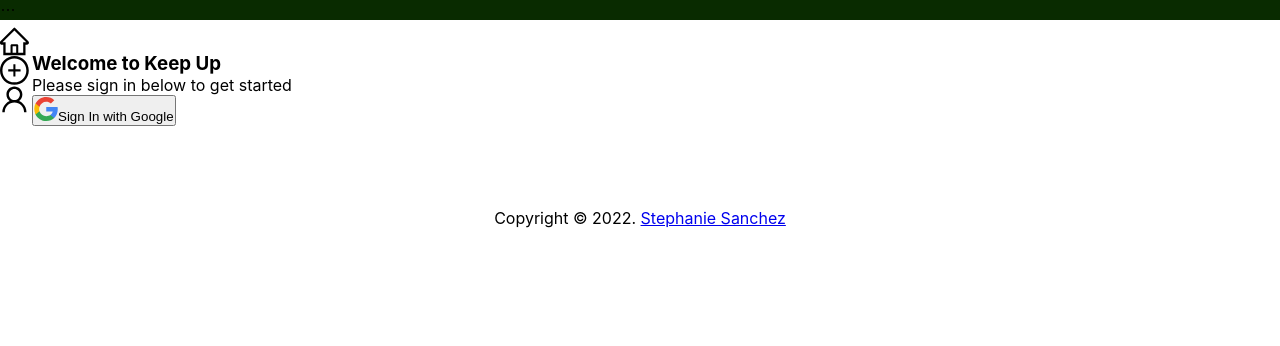
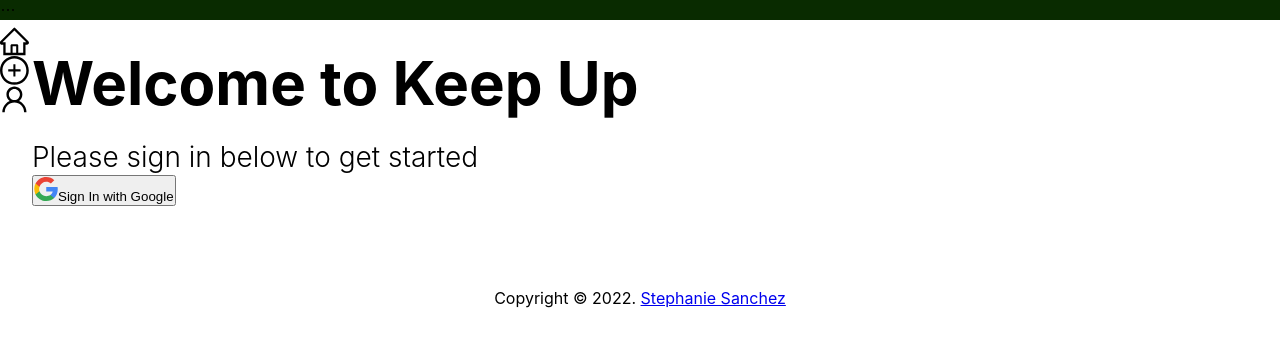
Before and after one commit to StephanieKSanchez/keep-up-frontend, a React (Create React App) app: page /add in a window 1280 px wide. Shown: the top 346 px of the page. Built offline with nearby package versions, Linux system fonts and the light colour scheme; the HTML template or start-up script is replaced by a standard one.

Commit message:
added styling to Login.jsx

```diff
--- a/src/components/Login.jsx
+++ b/src/components/Login.jsx
@@ -8,6 +8,7 @@ import {
 } from "firebase/auth";
 import { Button, Form, Input } from "antd";
 import { UserContext } from "../App";
+import "../styling/login.css";
 
 const firebaseConfig = {
   apiKey: "AIzaSyDyL4LqoosWiEjj8not4UfM1GACTP8esa0",
@@ -62,16 +63,9 @@ export default function Login() {
           </Button>
         </Form.Item> */}
         <Form.Item wrapperCol={{ span: 16, offset: 8 }}>
-          <h1 className="text-4xl text-center font-extrabold mb-8">
-            Welcome to Keep Up
-          </h1>
-          <p className="text-center text-2xl mb-8">
-            Please sign in below to get started
-          </p>
-          <Button
-            onClick={handleGoogleLogin}
-            className="flex h-12 items-center justify-center border-2 font-bold border-black text-xl rounded-lg p-2 w-full sm:w-1/2  mt-4 mx-auto"
-          >
+          <h1 className="welcome">Welcome to Keep Up</h1>
+          <p className="signin">Please sign in below to get started</p>
+          <Button onClick={handleGoogleLogin} className="google-button">
             <svg
               className="mr-4"
               viewBox="0 0 24 24"
--- /dev/null
+++ b/src/styling/login.css
@@ -0,0 +1,25 @@
+*,
+*::after,
+*::before {
+  margin: 0;
+  padding: 0;
+  box-sizing: inherit;
+}
+
+@import url("https://fonts.googleapis.com/css2?family=Poppins:wght@300;400;500&display=swap");
+
+.welcome {
+  /* color: #fffab0; */
+  line-height: 1.05;
+  margin-bottom: 24px;
+  font-size: 60px;
+  font-weight: 700;
+  max-width: 660px;
+  /* text-shadow: 0 9px 25px rgb(0 0 0 / 15%); */
+}
+
+.signin {
+  font-size: 28px;
+  line-height: 1.3;
+  font-weight: 300;
+}
```
